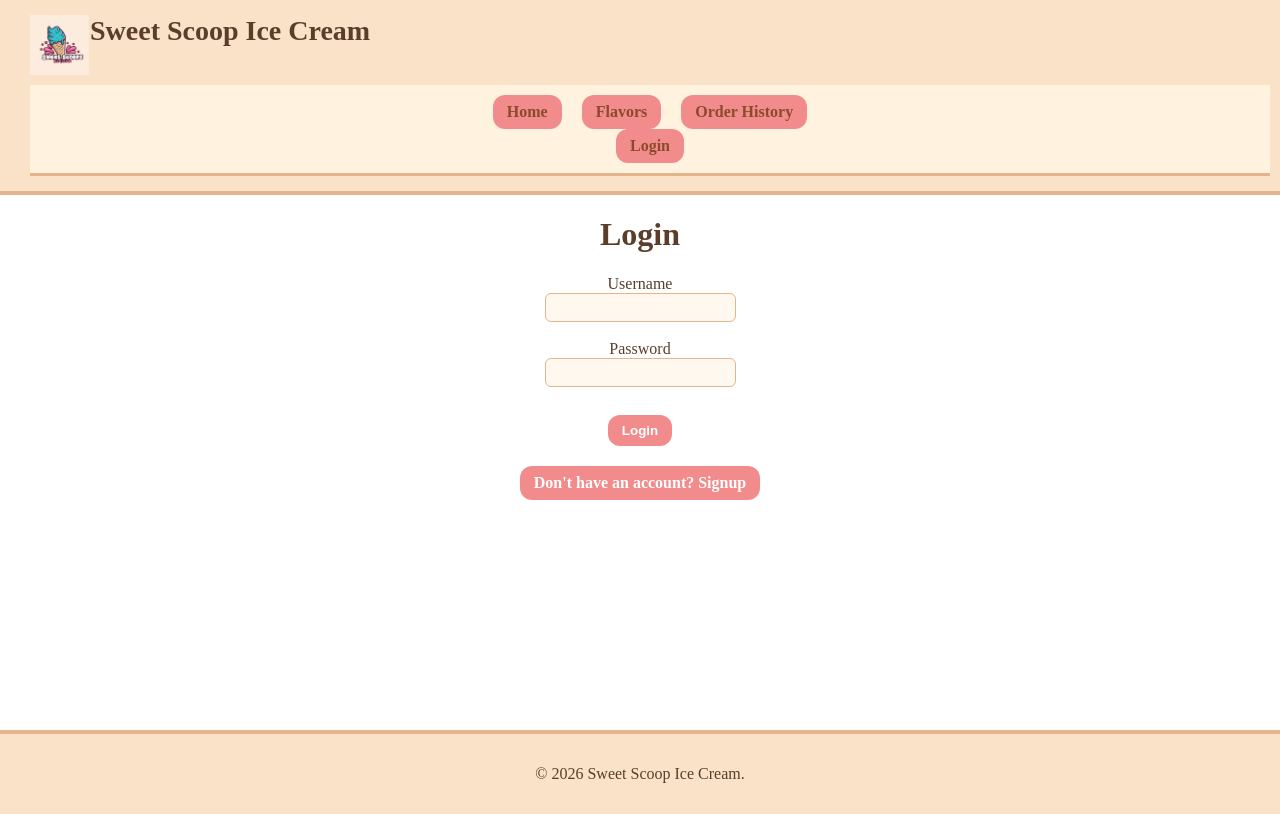
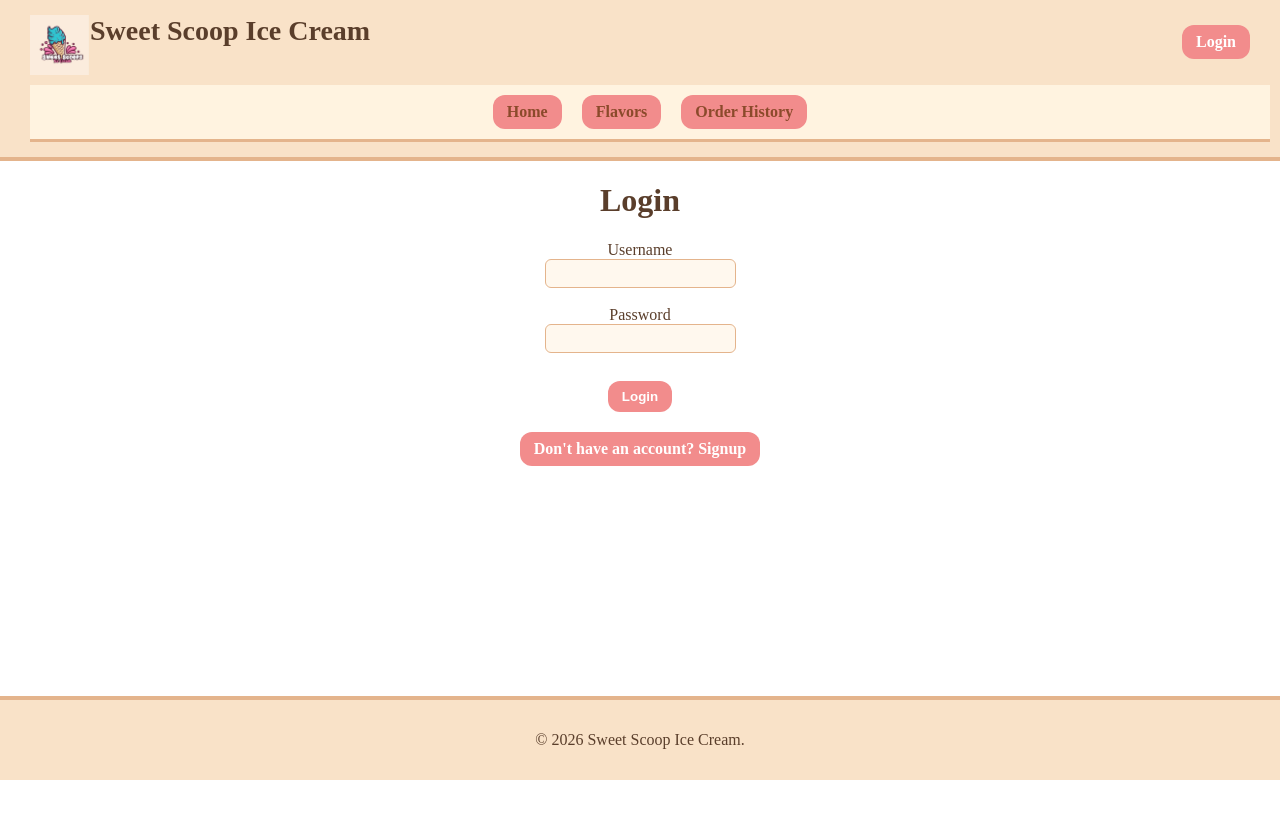
Before and after one commit to youssefibrahim3/Assignment4-381, a React (Create React App) app: page /login in a window 1280 px wide. Built offline with nearby package versions, Linux system fonts and the light colour scheme.

Commit message:
Update header.js

```diff
--- a/src/components/header.js
+++ b/src/components/header.js
@@ -18,12 +18,6 @@ function Header()
             <div className='header-top'>
                 <img src="/images/logo.webp" alt="Sweet Scoop Ice Cream Logo" />
                 <h1>Sweet Scoop Ice Cream</h1>
-            </div>
-
-            <div className='navbar'>
-                <Link to="/">Home</Link>
-                <Link to="/flavors">Flavors</Link>
-                <Link to="/order-history">Order History</Link>
                 <div style={{ marginLeft: 'auto' }}>
                     {userId ? (
                         <button onClick={handleLogout}>Logout</button>
@@ -32,6 +26,12 @@ function Header()
                     )}
                 </div>
             </div>
+
+            <div className='navbar'>
+                <Link to="/">Home</Link>
+                <Link to="/flavors">Flavors</Link>
+                <Link to="/order-history">Order History</Link>
+            </div>
         </header>
     );
 }
```
